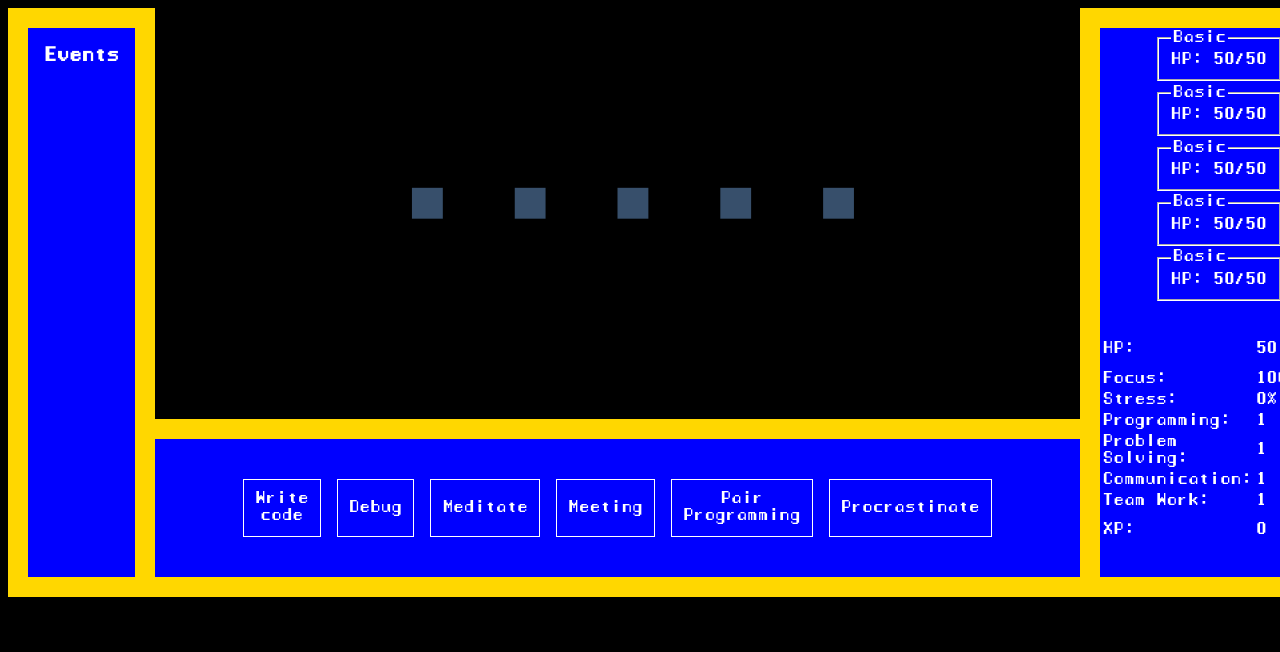
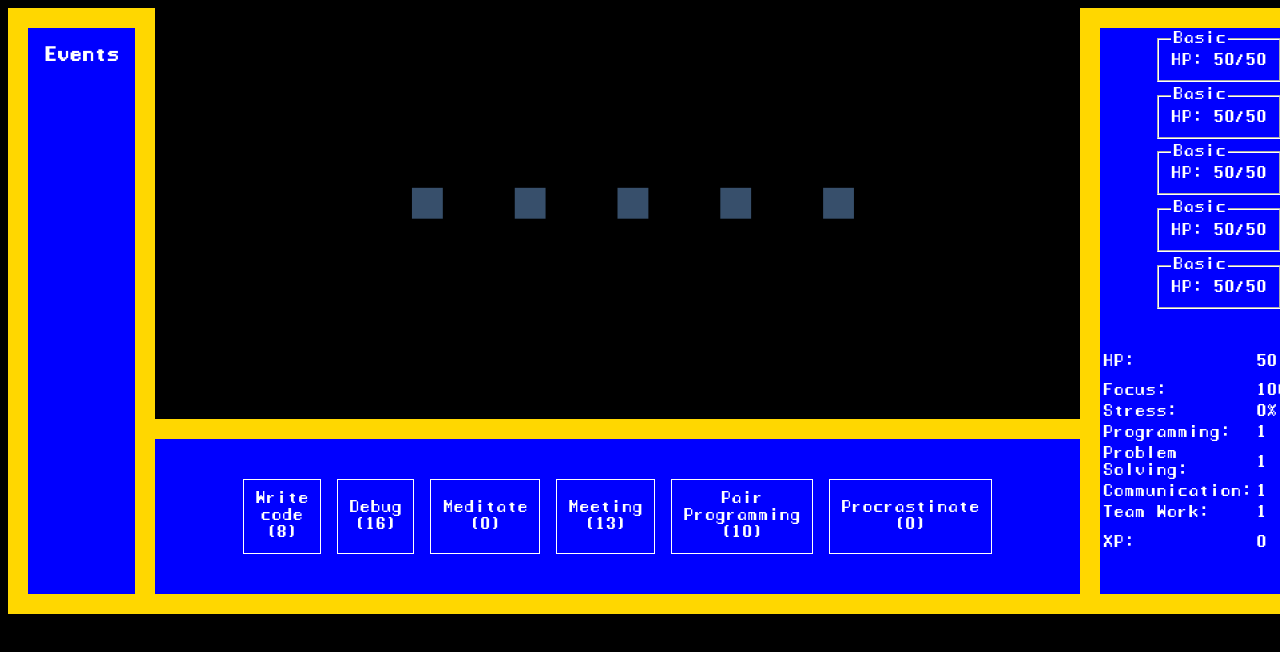
Before and after one commit to NicolaPasquali/offline-game, a website built with webpack: page src/index.html in a window 1280 px wide. Shown: the top 652 px of the page. Built offline with nearby package versions, Linux system fonts and the light colour scheme.

Commit message:
Draft for skill's cost indicator location. Closes #22

```diff
--- a/src/index.html
+++ b/src/index.html
@@ -11,12 +11,12 @@
             <div class="game-screen__canvas-container">
                 <canvas id="gameScreen" width="900" height="400"></canvas>
                 <div id="actionsMenu">
-                    <div class="action-button" skill="write-code" cost="8">Write code</div>
-                    <div class="action-button" skill="debug" cost="16">Debug</div>
-                    <div class="action-button" skill="meditate" cost="0">Meditate</div>
-                    <div class="action-button" skill="meeting" cost="13">Meeting</div>
-                    <div class="action-button" skill="pair-programming" cost="10">Pair Programming</div>
-                    <div class="action-button" skill="procrastinate" cost="0">Procrastinate</div>
+                    <div class="action-button" skill="write-code" cost="8">Write code (8)</div>
+                    <div class="action-button" skill="debug" cost="16">Debug (16)</div>
+                    <div class="action-button" skill="meditate" cost="0">Meditate (0)</div>
+                    <div class="action-button" skill="meeting" cost="13">Meeting (13)</div>
+                    <div class="action-button" skill="pair-programming" cost="10">Pair Programming (10)</div>
+                    <div class="action-button" skill="procrastinate" cost="0">Procrastinate (0)</div>
                 </div>
             </div>
             <div class="game-screen__information-display">
```
